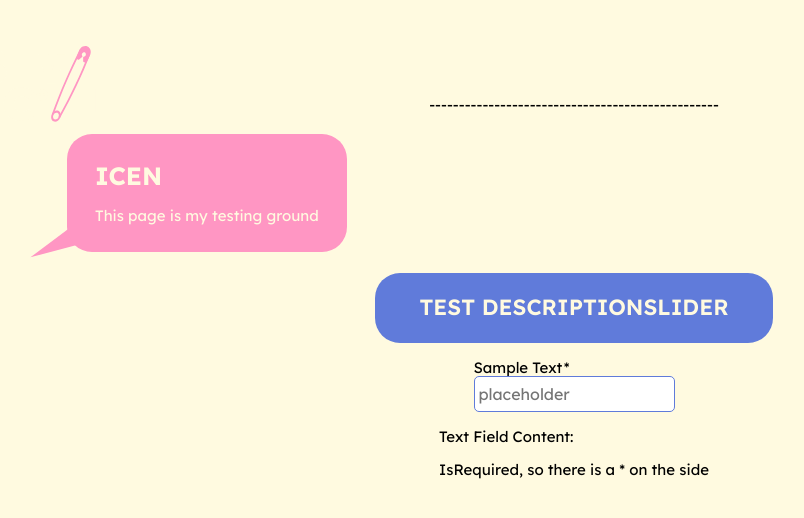
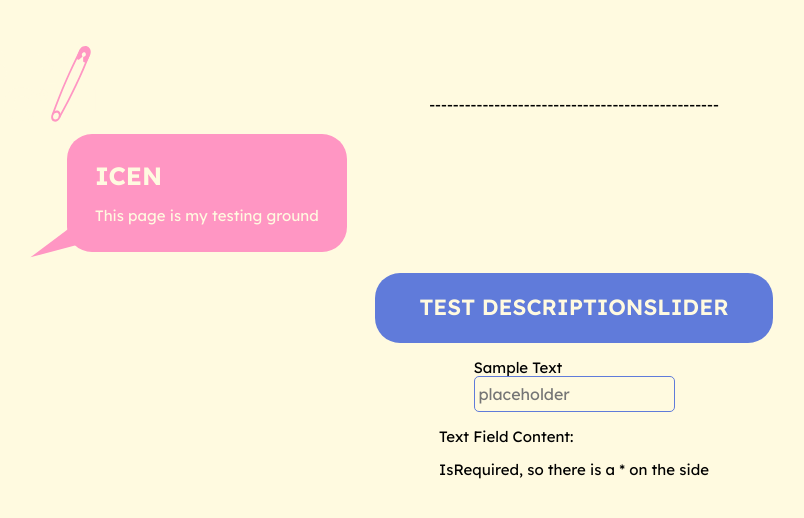
Before and after one commit to VincentAmante/sewcial-old, a Vue app: page /test-icen in a window 1280 px wide. Shown: the top 518 px of the page, without its empty margins (66-870 px from the left). Built offline with nearby package versions, Linux system fonts and the light colour scheme.

Commit message:
Renamed TextField to ContactField

```diff
--- a/src/components/FormFields/TextField.vue
+++ b/src/components/FormFields/ContactField.vue
@@ -31,8 +31,8 @@
 </script>
 
 <template>
-    <label :for="name">
-        <p><slot name="label">Label</slot><span v-if="isRequired">*</span></p>
+    <label :for="name" class="error">
+        <p><slot name="label">Label</slot></p>
         <input type="text" :name="name" id="" :placeholder="placeholder" v-model="textInput">
     </label>
 </template>
@@ -53,6 +53,7 @@
         input {
             border-radius: 5px;
             border: 1px solid $clr-secondary;
+            background: none;
             padding-block: .5em;
             padding-inline: .25em;
         }
--- a/src/views/testViews/TestViewIcen.vue
+++ b/src/views/testViews/TestViewIcen.vue
@@ -1,10 +1,10 @@
 <script setup lang="ts">
-    import { ref } from 'vue';
+    import { ref, watch } from 'vue';
 
     import SpeechBubble from '@/components/SpeechBubble.vue';
     import DescriptionSlider from '@/components/DescriptionSlider.vue';
     import AppButton from '@/components/AppButton.vue';
-    import TextField from '@/components/FormFields/TextField.vue';
+    import ContactField from '@/components/FormFields/ContactField.vue';
 
     // This creates an app-wide event to toggle the description slider
     function toggleTestSlider(){
@@ -12,6 +12,13 @@
     }
 
     const textFieldModel = ref("");
+
+    // This watches the textFieldModel
+    watch(textFieldModel, (newText, oldText) => {
+        // Try typing while having console pulled up to see how fast
+        // it changes
+        console.log(newText)
+    })
 </script>
 <template>
     <main>
@@ -34,9 +41,9 @@
                     </template>
                 </DescriptionSlider>
 
-                <TextField name="Text" v-model="textFieldModel" is-required placeholder="placeholder">
+                <ContactField name="Text" v-model="textFieldModel" is-required placeholder="placeholder">
                     <template #label>Sample Text</template>
-                </TextField>
+                </ContactField>
                 <div>
                     <p>Text Field Content: <span>{{ textFieldModel }}</span></p>
                     <p>IsRequired, so there is a * on the side</p>
```
